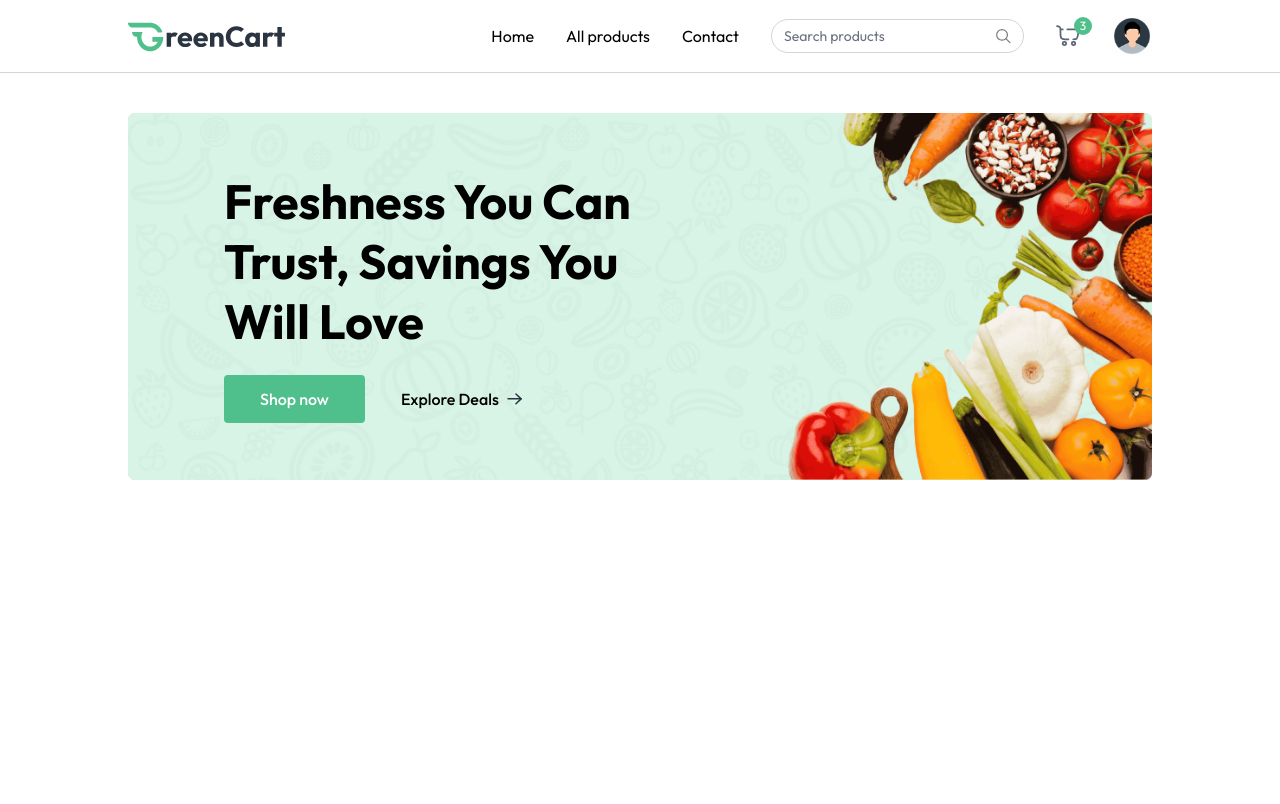
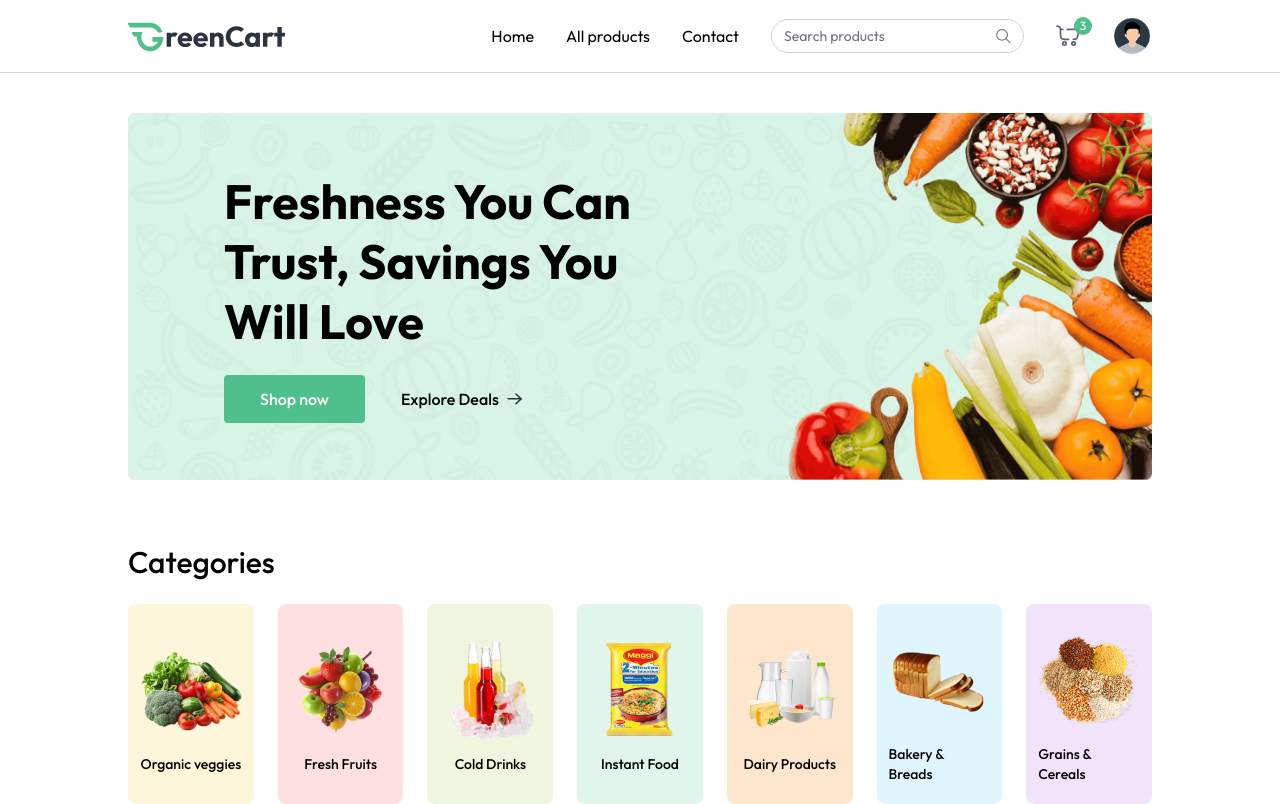
Before and after one commit to prakhar2219/Grocery-Website, a React (Vite) app: page / in a window 1280 px wide. Built offline with nearby package versions, Linux system fonts and the light colour scheme.

Commit message:
categoies section

```diff
--- /dev/null
+++ b/src/component/Categories.jsx
@@ -0,0 +1,31 @@
+import React from 'react'
+import { assets, categories } from '../assets/assets'
+import { useAppContext } from '../context/AppContext';
+
+function Categories() {
+    const navigate=useAppContext()
+  return (
+    <div className='mt-16'>
+        <p className='text-2xl md:text-3xl font-medium'>
+Categories
+        </p>
+        <div className='grid grid-cols-2 sm:grid-cols-3 md:grid-cols-5 lg:grid-cols-6 xl:grid-cols-7 mt-6 gap-6'>
+            {categories.map((category,index)=>(
+                <div key={index}
+                className='group cursor-pointer py-5 px-3 gap-2 rounded-lg flex flex-col justify-center items-center'
+                style={{backgroundColor: category.bgColor}}
+                onClick={()=>{
+                    navigate(`/products/${category.path.toLowerCase()}`);
+                    scrollTo(0,0)
+                    }}>
+                <img src={category.image} alt="" className='group-hover:scale-110 transition max-w-28'/>
+                <p className='text-sm font-medium'>{category.text}</p>
+            </div>
+            ))}
+
+      </div>
+    </div>
+  )
+}
+
+export default Categories
--- a/src/pages/Home.jsx
+++ b/src/pages/Home.jsx
@@ -1,9 +1,11 @@
 import React from 'react'
 import MainBanner from '../component/MainBanner'
+import Categories from '../component/categories'
 function Home() {
   return (
     <div className='mt-10'>
       <MainBanner/>
+      <Categories/>
     </div>
   )
 }
```
